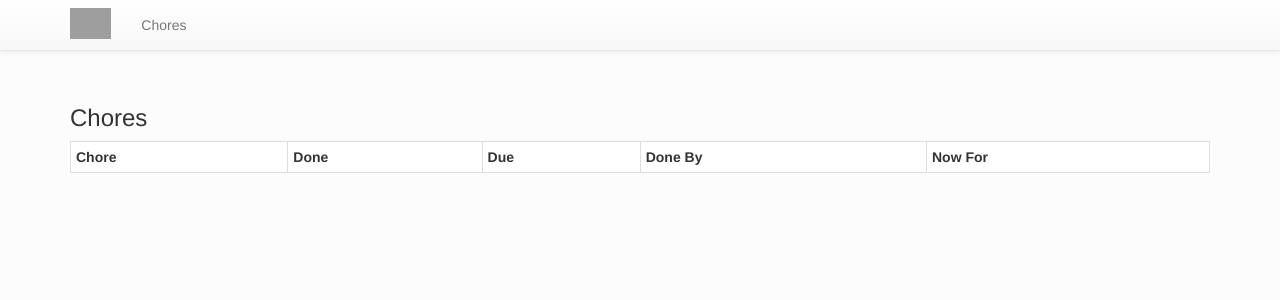
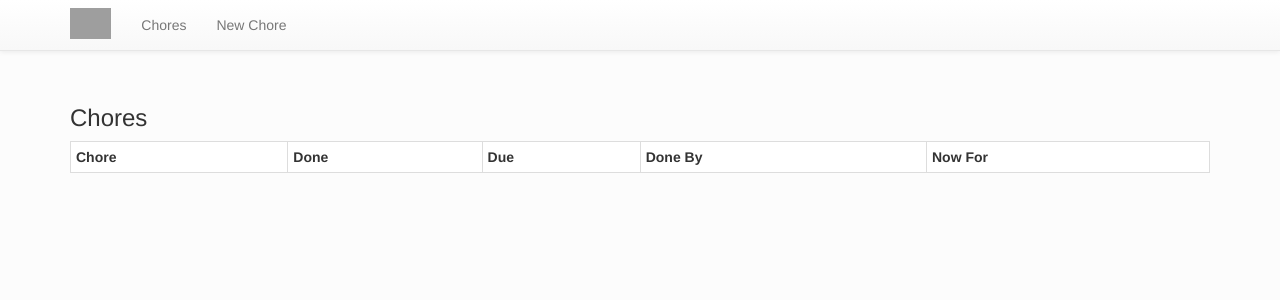
Before and after one commit to tphillips/Chores, an ASP.NET Core app: page /Chore/Index in a window 1280 px wide. Shown: the top 300 px of the page. Run offline with ASP.NET Core 8, Linux system fonts and the light colour scheme; lists and menus that the app fills with data are empty; some libraries are stand-ins or nearby versions; grey boxes are pictures that could not be loaded.

Commit message:
menu mods

```diff
--- a/Views/Shared/_PlainLayout.cshtml
+++ b/Views/Shared/_PlainLayout.cshtml
@@ -18,6 +18,7 @@
 				<ul class="nav navbar-nav">
 
 					<li><a href="/Chore">Chores</a></li>
+					<li><a href="/Chore/View/0">New Chore</a></li>
 
 			</div>
 		</div>
```
